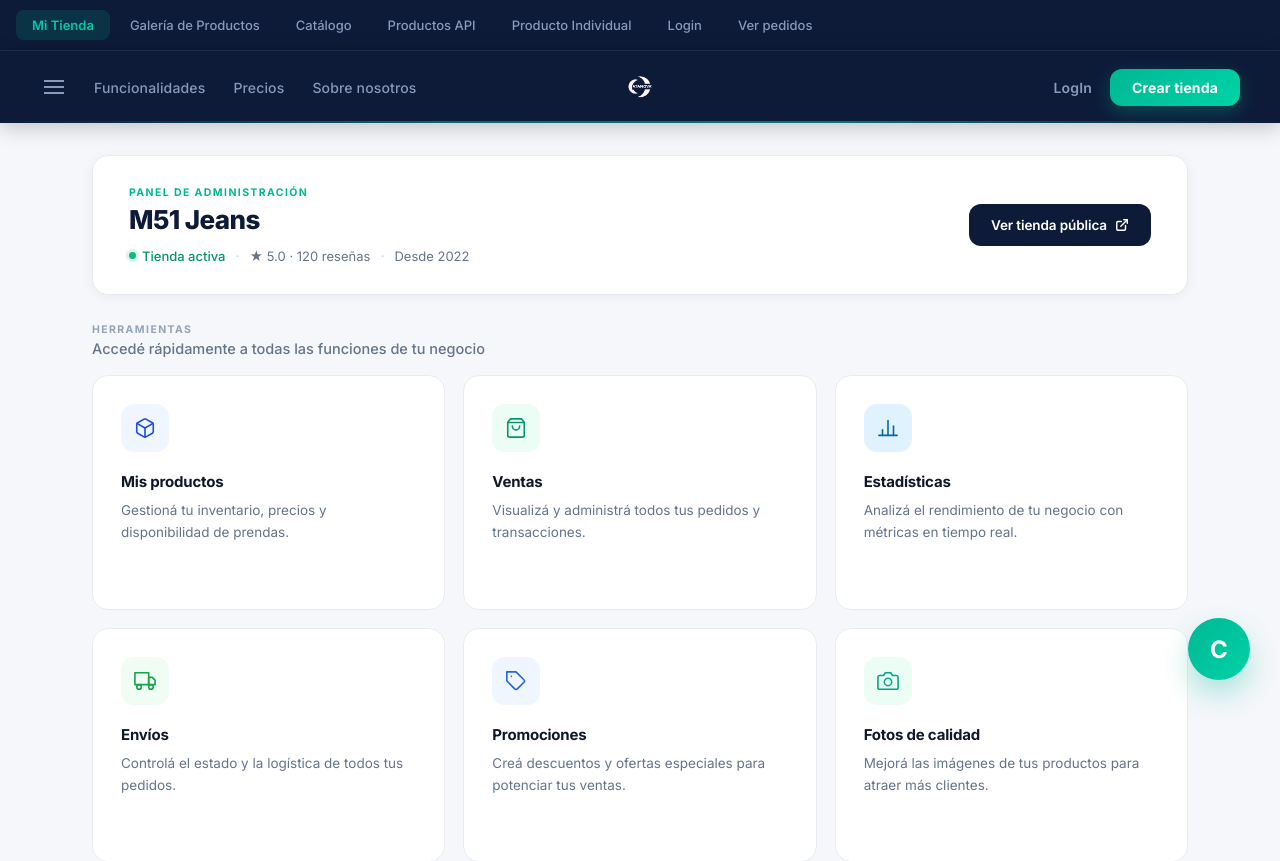
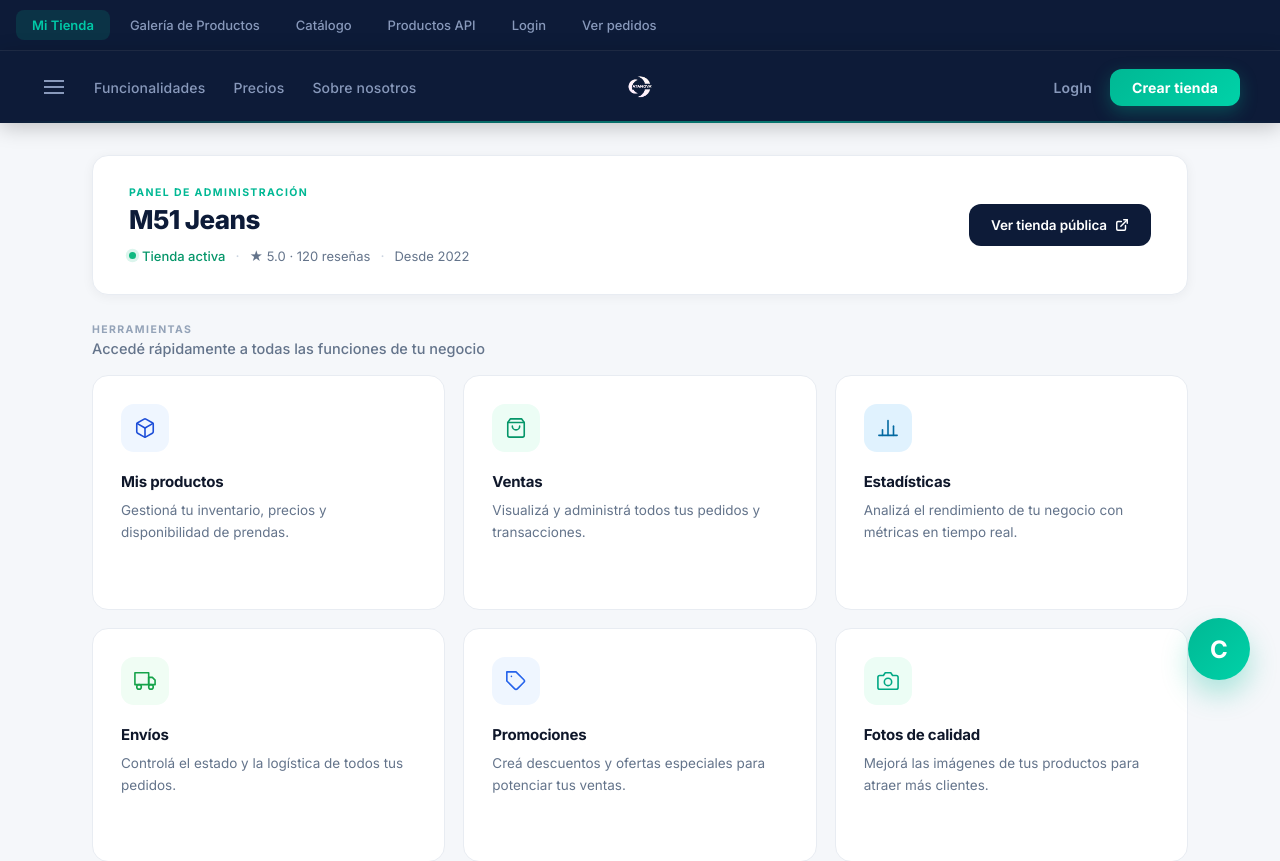
Before and after one commit to tomas-goldentul/Catanova-Frontend, a React (Vite) app: page / in a window 1280 px wide. Shown: the top 861 px of the page. Built offline with nearby package versions, Linux system fonts and the light colour scheme; no server answers.

Commit message:
Eliminado acceso directo a producto detail

```diff
--- a/src/App.jsx
+++ b/src/App.jsx
@@ -43,14 +43,6 @@ function App() {
         >
           Productos API
         </button>
-        <button
-          type="button"
-          className={tab === 'producto' ? 'tab active' : 'tab'}
-          onClick={() => setTab('producto')}
-        >
-
-          Producto Individual
-        </button>
         <button type="button" className={tab === 'login' ? 'tab active' : 'tab'} onClick={() => setTab('login')}>
           Login
         </button>
```
